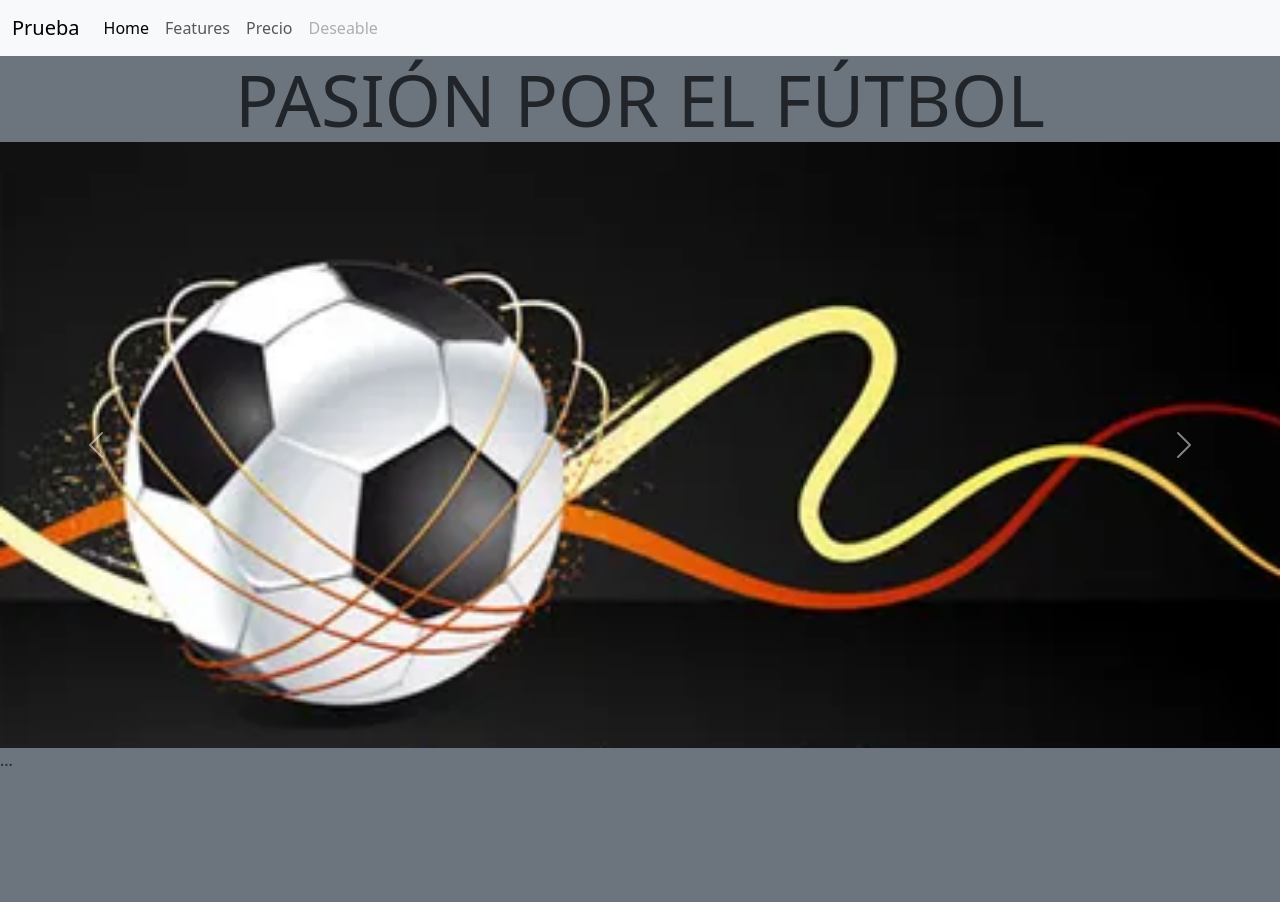
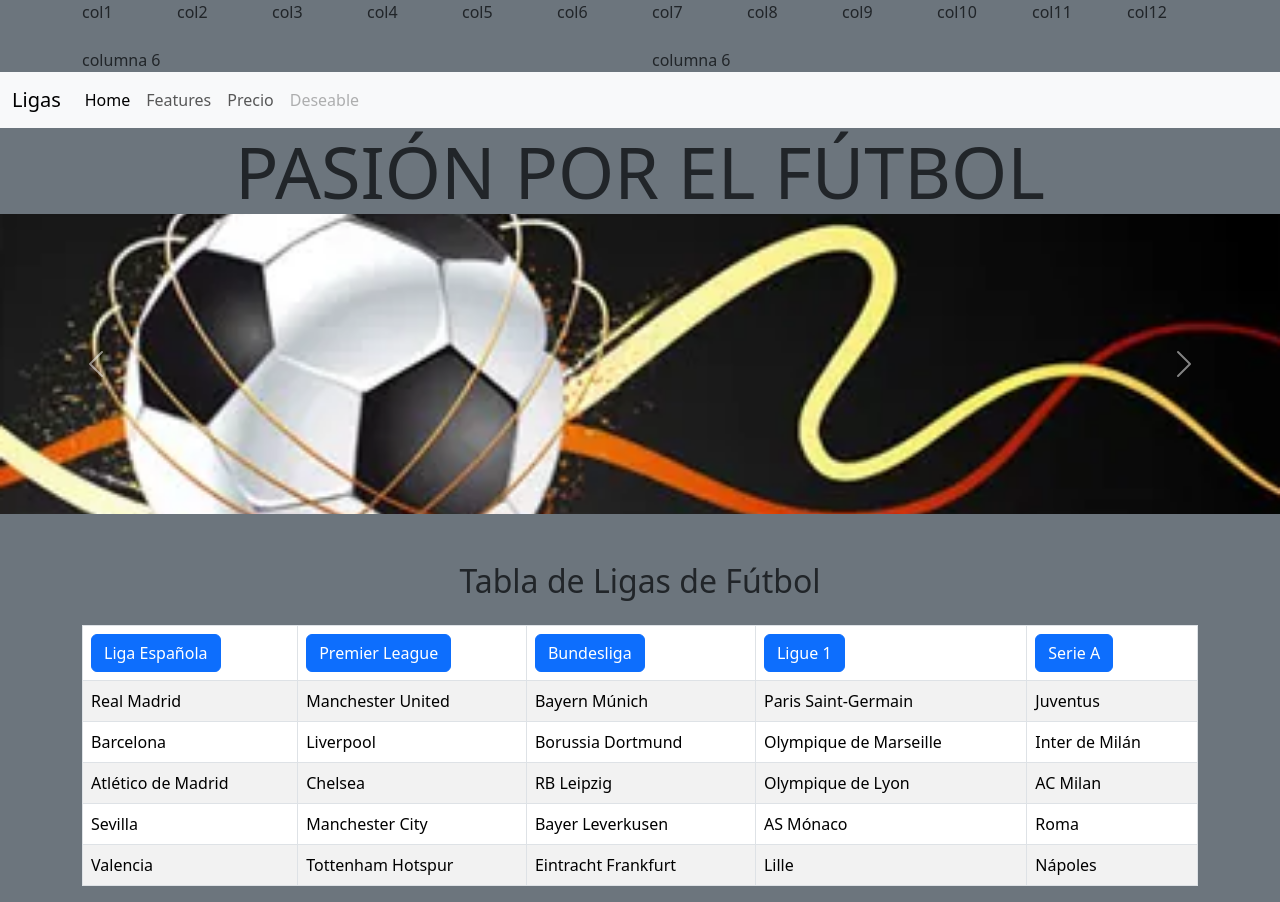
Before and after one commit to CAMILOSUAREZZ/clase22, a plain HTML site: page index.html in a window 1280 px wide. Before the commit the page ends 800 px from the top, so only its background shows below. Drawn offline with nearby package versions, Linux system fonts and the light colour scheme.

Commit message:
cambio botone contenido tablas e

```diff
--- a/estilo.css
+++ b/estilo.css
@@ -0,0 +1,20 @@
+*/* Estilo para bordes magenta en celdas */
+.table-bordered-magenta td {
+    border: 2px solid magenta;
+}
+
+/* Estilo para cambio de color al pasar el mouse */
+.table-striped tbody tr:hover {
+    background-color: #2236f1; /* Cambia el color al pasar el mouse */
+}
+
+/* Estilo para cursor de puntero al pasar sobre celdas */
+.table-striped tbody tr:hover td {
+    cursor: pointer;
+}
+
+/* Ajuste de tamaño uniforme para imágenes del carousel */
+.carousel-item img {
+    height: 300px; /* Ajusta la altura de las imágenes */
+    object-fit: cover; /* Ajusta la forma en que se muestra la imagen */
+}
--- a/index.html
+++ b/index.html
@@ -1,7 +1,8 @@
 <!DOCTYPE html>
 <html lang="es">
 <head>
-    <link rel="stylesheet" href="https://cdn.jsdelivr.net/npm/bootstrap@5.3.3/dist/css/bootstrap.min.css" rel="stylesheet" integrity="sha384-QWTKZyjpPEjISv5WaRU9OFeRpok6YctnYmDr5pNlyT2bRjXh0JMhjY6hW+ALEwIH" crossorigin="anonymous">
+    <link rel="stylesheet" href="https://cdn.jsdelivr.net/npm/bootstrap@5.3.3/dist/css/bootstrap.min.css" integrity="sha384-QWTKZyjpPEjISv5WaRU9OFeRpok6YctnYmDr5pNlyT2bRjXh0JMhjY6hW+ALEwIH" crossorigin="anonymous">
+    <link rel="stylesheet" href="estilo.css">
     <meta charset="UTF-8">
     <meta name="viewport" content="width=device-width, initial-scale=1.0">
     <title>Bootstrap CDN</title>
@@ -9,11 +10,34 @@
 
 <body class="bg-secondary">
 
-    <div class="conteiner">
+    <div class="container">
+        <div class="row">
+            <div class="col">col1</div>
+            <div class="col">col2</div>
+            <div class="col">col3</div>
+            <div class="col">col4</div>
+            <div class="col">col5</div>
+            <div class="col">col6</div>
+            <div class="col">col7</div>
+            <div class="col">col8</div>
+            <div class="col">col9</div>
+            <div class="col">col10</div>
+            <div class="col">col11</div>
+            <div class="col">col12</div>
+        </div>
+    </div>
+
+    <div class="container mt-4">
+        <div class="row">
+            <div class="col-6">columna 6</div>
+            <div class="col-6">columna 6</div>
+        </div>
+    </div>
+
     <!-- Barra de navegación -->
     <nav class="navbar navbar-expand-lg bg-body-tertiary">
         <div class="container-fluid">
-              <a class="navbar-brand" href="#">Prueba</a>
+            <a class="navbar-brand" href="#">Ligas</a>
             <button class="navbar-toggler" type="button" data-bs-toggle="collapse" data-bs-target="#navbarNav" aria-controls="navbarNav" aria-expanded="false" aria-label="Toggle navigation">
                 <span class="navbar-toggler-icon"></span>
             </button>
@@ -29,17 +53,17 @@
                         <a class="nav-link" href="#">Precio</a>
                     </li>
                     <li class="nav-item">
-                    <a class="nav-link disabled" >Deseable</a>
+                        <a class="nav-link disabled">Deseable</a>
                     </li>
                 </ul>
             </div>
         </div>
     </nav>
-          <!-- cierre barra de navegación  -->
+    <!-- Cierre barra de navegación -->
 
     <div class="text-center display-2">PASIÓN POR EL FÚTBOL</div>
 
-          <!-- carousel -->
+    <!-- Carousel -->
     <div id="carouselExample" class="carousel slide">
         <div class="carousel-inner">
             <div class="carousel-item active">
@@ -61,15 +85,64 @@
             <span class="visually-hidden">Next</span>
         </button>
     </div>
-           <!-- cierre de carousel -->
-            <!-- tabla --><table class="table table-bordered border-primary">
-  ...
+    <!-- Cierre del carousel -->
+
+    <!-- Tabla -->
+    <div class="container mt-5">
+        <h2 class="text-center mb-4">Tabla de Ligas de Fútbol</h2>
+        <div class="table-responsive">
+            <table class="table table-striped table-hover table-bordered table-buttons">
+                <thead>
+                    <tr>
+                        <th scope="col"><button class="btn btn-primary btn-block">Liga Española</button></th>
+                        <th scope="col"><button class="btn btn-primary btn-block">Premier League</button></th>
+                        <th scope="col"><button class="btn btn-primary btn-block">Bundesliga</button></th>
+                        <th scope="col"><button class="btn btn-primary btn-block">Ligue 1</button></th>
+                        <th scope="col"><button class="btn btn-primary btn-block">Serie A</button></th>
+                    </tr>
+                </thead>
+                <tbody>
+                    <tr>
+                        <td>Real Madrid</td>
+                        <td>Manchester United</td>
+                        <td>Bayern Múnich</td>
+                        <td>Paris Saint-Germain</td>
+                        <td>Juventus</td>
+                    </tr>
+                    <tr>
+                        <td>Barcelona</td>
+                        <td>Liverpool</td>
+                        <td>Borussia Dortmund</td>
+                        <td>Olympique de Marseille</td>
+                        <td>Inter de Milán</td>
+                    </tr>
+                    <tr>
+                        <td>Atlético de Madrid</td>
+                        <td>Chelsea</td>
+                        <td>RB Leipzig</td>
+                        <td>Olympique de Lyon</td>
+                        <td>AC Milan</td>
+                    </tr>
+                    <tr>
+                        <td>Sevilla</td>
+                        <td>Manchester City</td>
+                        <td>Bayer Leverkusen</td>
+                        <td>AS Mónaco</td>
+                        <td>Roma</td>
+                    </tr>
+                    <tr>
+                        <td>Valencia</td>
+                        <td>Tottenham Hotspur</td>
+                        <td>Eintracht Frankfurt</td>
+                        <td>Lille</td>
+                        <td>Nápoles</td>
+                    </tr>
+                </tbody>
             </table>
+        </div>
+    </div>
+    <!-- Cierre de tabla -->
 
-
-
-
-    <script src="https://cdn.jsdelivr.net/npm/bootstrap@5.3.3/dist/js/bootstrap.bundle.min.js" integrity="sha384-YvpcrYf0tY3lHB60NNkmXc5s9fDVZLESaAA55NDzOxhy9GkcIdslK1eN7N6jIeHz" crossorigin="anonymous"></script></script>
-
+    <script src="https://cdn.jsdelivr.net/npm/bootstrap@5.3.3/dist/js/bootstrap.bundle.min.js" integrity="sha384-YvpcrYf0tY3lHB60NNkmXc5s9fDVZLESaAA55NDzOxhy9GkcIdslK1eN7N6jIeHz" crossorigin="anonymous"></script>
 </body>
 </html>
```
Lines whose indentation alone changed are shown as unchanged.
